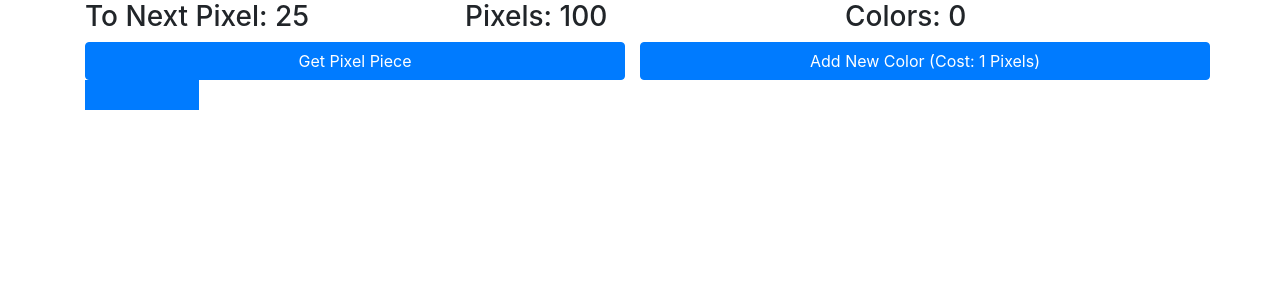
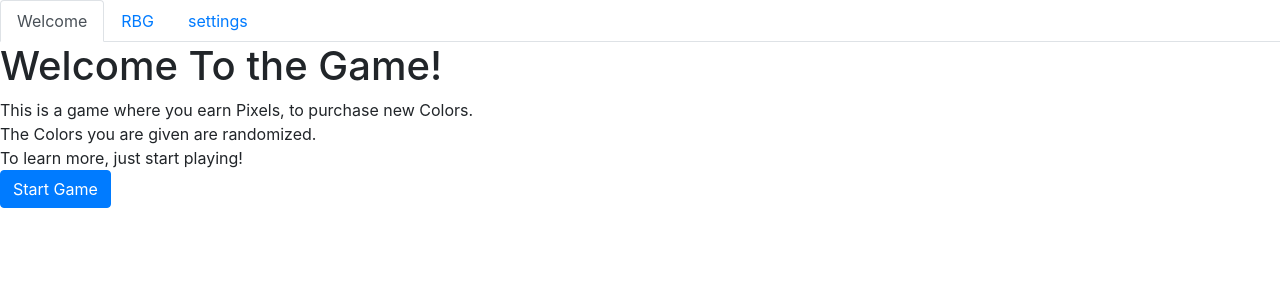
Before and after one commit to TimotheusG/rgb-idle, a React (Create React App) app: page / in a window 1280 px wide. Shown: the top 300 px of the page. Built offline with nearby package versions, Linux system fonts and the light colour scheme.

Commit message:
Added Tabbing and a welcome page

```diff
--- a/src/App.js
+++ b/src/App.js
@@ -1,13 +1,11 @@
 import React, { Component } from 'react';
-import Game from './components/game'
 import 'bootstrap/dist/css/bootstrap.min.css';
+import GameContainer from './components/game-container'
 
 class App extends Component {
-
   render() {
-
     return (
-      <Game></Game>
+      <GameContainer></GameContainer>
     );
   }
 }
--- /dev/null
+++ b/src/components/game-container.js
@@ -0,0 +1,38 @@
+import React, { Component } from 'react';
+import Game from './game'
+import 'bootstrap/dist/css/bootstrap.min.css';
+import Tab from 'react-bootstrap/Tab';
+import Tabs from 'react-bootstrap/Tabs';
+import Welcome from './welcome'
+
+class GameContainer extends Component {
+    state = {
+        selectedIndex: "welcome"
+      };
+
+      handleSelect = index => {
+        this.setState({ selectedIndex: index });
+      };
+
+      handleButtonClick = () => {
+        this.setState({ selectedIndex: "game" });
+      };
+
+  render() {
+    return (
+      <Tabs activeKey={this.state.selectedIndex} onSelect={this.handleSelect} defaultActiveKey='welcome'>
+        <Tab eventKey="welcome" title='Welcome'>
+        <Welcome onClick={this.handleButtonClick}></Welcome>
+      </Tab>
+      <Tab eventKey="game" title="RBG">
+      <Game></Game>
+      </Tab>
+        <Tab eventKey="settings" title="settings">
+        <Game></Game>
+        </Tab>
+      </Tabs>
+    );
+  }
+}
+
+export default GameContainer;
--- a/src/components/game.js
+++ b/src/components/game.js
@@ -1,13 +1,13 @@
 import React, { Component } from 'react';
-import Color from '../models/color'
-import Score from './score'
+import Color from '../models/color';
+import Score from './score';
 
 
 class Game extends Component {
   constructor(props){
     super(props);
 
-    this.state = {name: 'abc', colors: [], pixels: 100, to_next_pixel: 0, pixel_speed: 5, color_cost: 1};
+    this.state = {colors: [], pixels: 100, to_next_pixel: 0, pixel_speed: 5, color_cost: 1};
     //'#ff0000', '#00ff00', '#0000ff'
   }
 
@@ -82,7 +82,7 @@ class Game extends Component {
         <button id="color-btn" class="btn btn-primary btn-block" disabled={this.state.pixels < this.state.color_cost} onClick= {(event) => this.handleClick(event)}>Add New Color (Cost: {this.state.color_cost} Pixels)</button>
         </div>
         <div class="row">
-    {this.state.colors.map(color => <button class="btn btn-color" disabled style={{backgroundColor: color}}>{color}</button>)}
+    {this.state.colors.map(color => <button class="btn btn-color" style={{backgroundColor: color}}>{color}</button>)}
     </div>
     </div>
     </div>
--- /dev/null
+++ b/src/components/welcome.js
@@ -0,0 +1,15 @@
+import React from 'react';
+
+const Welcome = (props) => {
+  return(
+      <div>
+    <div class="h1">Welcome To the Game!</div>
+    <div class='p'>This is a game where you earn Pixels, to purchase new Colors.</div>
+    <div class='p'>The Colors you are given are randomized.</div>
+    <div class='p'>To learn more, just start playing!</div>
+    <button onClick={props.onClick} class='btn btn-primary'>Start Game</button>
+    </div>
+  )
+}
+
+export default Welcome;
```
